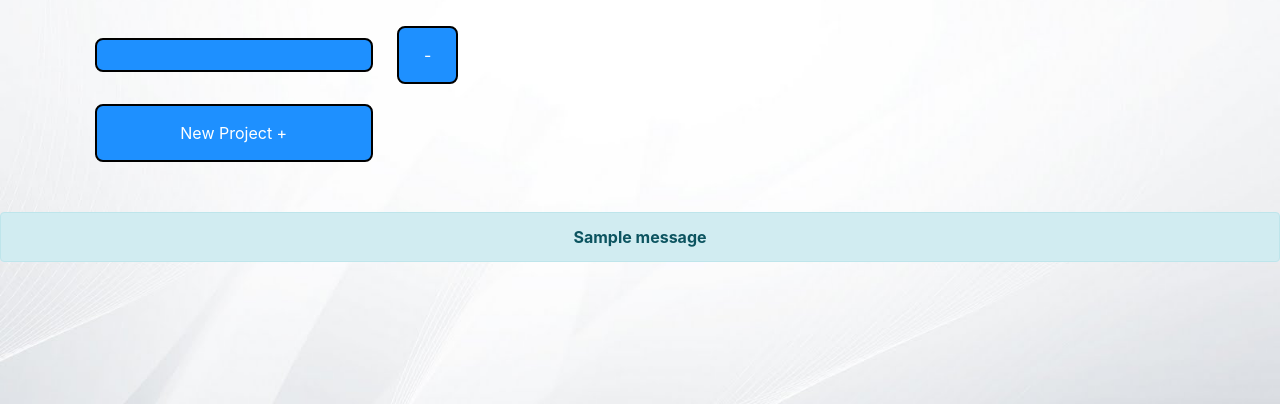
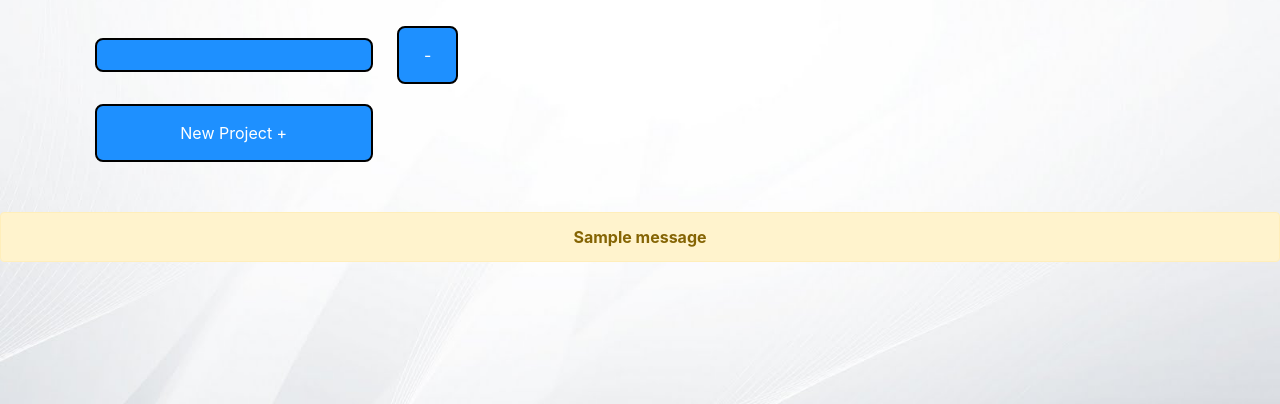
Before and after one commit to myersc7/seniorproject, a Flask app: template app/templates/index.html in a window 1280 px wide. Shown: the part 56-460 px from the top of the page. Run offline with Flask 2, Linux system fonts and the light colour scheme; the template is opened without the code that fills it: most values are stand-ins (such as "Sample title", 1, 10 or a date in 2020); one stand-in notice (Sample message) is shown; some libraries are stand-ins or nearby versions.

Commit message:
Displays the relevant colors for alerts when messages are flashed (green for success, red for fail, yellow for warnings)

```diff
--- a/app/templates/base.html
+++ b/app/templates/base.html
@@ -63,9 +63,19 @@
 {% with messages = get_flashed_messages() %}
 {% if messages %}
     {% for message in messages %}
-	<div align="center" class="alert alert-info">
+        {% if 'success' in message or 'Congratulations' in message %}
+        <div align="center" class="alert alert-success">
         <strong>{{ message }}</strong>
         </div>
+
+        {% elif 'not' in message %}
+        <div align="center" class="alert alert-danger">
+        <strong>{{ message }}</strong>
+        </div>
+        {% else %}
+        <div align="center" class="alert alert-warning">
+        <strong>{{ message }}</strong>
+        {% endif %}
     {% endfor %}
 {% endif %}
 {% endwith %}
```
